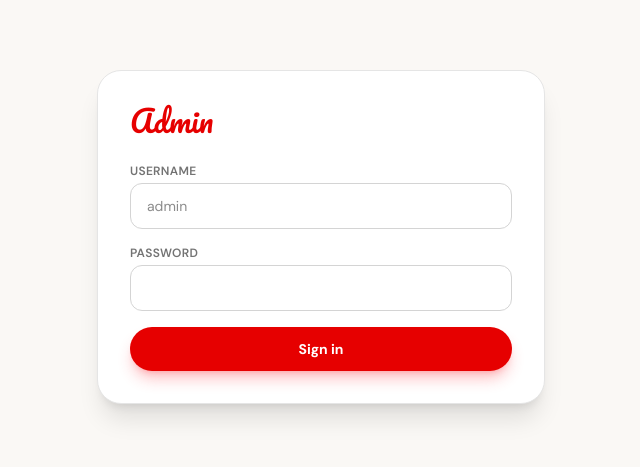
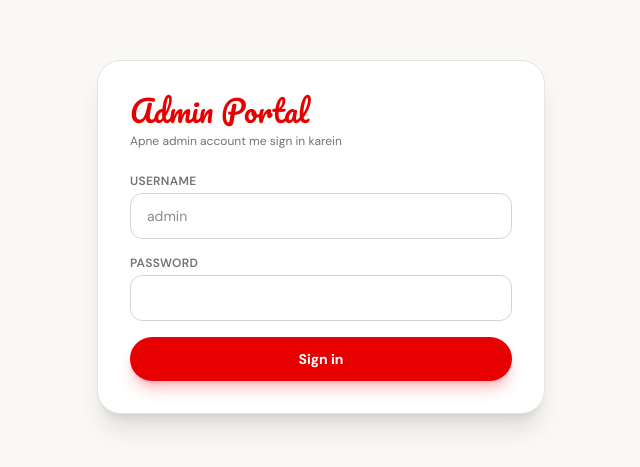
Before and after one commit to prtmohitprovisioningtechcom-netizen/pizza-portal, a Next.js app: page /admin/login in a window 1280 px wide. Shown: the part 163-630 px from the top of the page, without its empty margins (319-959 px from the left). Built offline with nearby package versions, Linux system fonts and the light colour scheme; no server answers; the database is empty.

Commit message:
Add admin register tabs and redirect page

```diff
--- a/src/app/admin/login/page.tsx
+++ b/src/app/admin/login/page.tsx
@@ -45,13 +45,48 @@ export default function AdminLoginPage() {
   return (
     <div className="flex min-h-dvh items-center justify-center bg-[#faf8f5] p-4 font-body">
       <div className="w-full max-w-md rounded-3xl border border-neutral-200 bg-white p-8 shadow-xl">
-        <h1 className="font-logo text-3xl text-[#e60000]">Admin</h1>
-        {/* <p className="mt-2 text-sm text-neutral-600">
-          <code className="rounded bg-neutral-100 px-1">MYSQL_DATABASE</code> aur{" "}
-          <code className="rounded bg-neutral-100 px-1">JWT_SECRET</code>{" "}
-          <code className="rounded bg-neutral-100 px-1">.env</code> mein hon.
-          Naya setup: pehle <span className="font-semibold">Register</span> se admin banao (jab tak DB khali ho).
-        </p> */}
+        <div className="flex items-center justify-between">
+          <div>
+            <h1 className="font-logo text-3xl text-[#e60000]">Admin Portal</h1>
+            <p className="mt-1 text-xs text-neutral-500">
+              {mode === "register"
+                ? "Naya admin account create karein"
+                : "Apne admin account me sign in karein"}
+            </p>
+          </div>
+          {canRegister && (
+            <div className="flex rounded-full bg-neutral-100 p-1 text-xs font-semibold">
+              <button
+                type="button"
+                onClick={() => {
+                  setMode("login");
+                  setMsg(null);
+                }}
+                className={`rounded-full px-3 py-1 transition ${
+                  mode === "login"
+                    ? "bg-white text-neutral-900 shadow-sm"
+                    : "text-neutral-500 hover:text-neutral-900"
+                }`}
+              >
+                Sign in
+              </button>
+              <button
+                type="button"
+                onClick={() => {
+                  setMode("register");
+                  setMsg(null);
+                }}
+                className={`rounded-full px-3 py-1 transition ${
+                  mode === "register"
+                    ? "bg-[#e60000] text-white shadow-sm"
+                    : "text-neutral-500 hover:text-neutral-900"
+                }`}
+              >
+                Register
+              </button>
+            </div>
+          )}
+        </div>
 
         {!statusLoaded && (
           <p className="mt-6 text-center text-sm text-neutral-500">Loading…</p>
--- /dev/null
+++ b/src/app/admin/register/page.tsx
@@ -0,0 +1,5 @@
+import { redirect } from "next/navigation";
+
+export default function AdminRegisterPage() {
+  redirect("/admin/login");
+}
```
